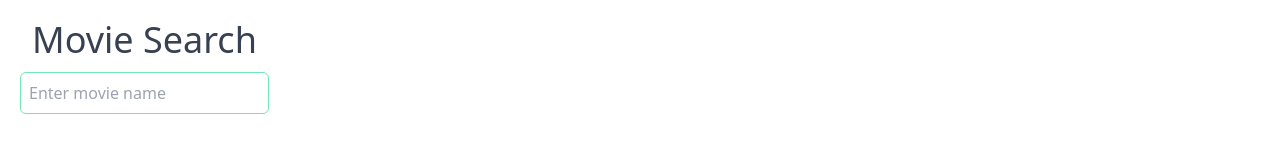
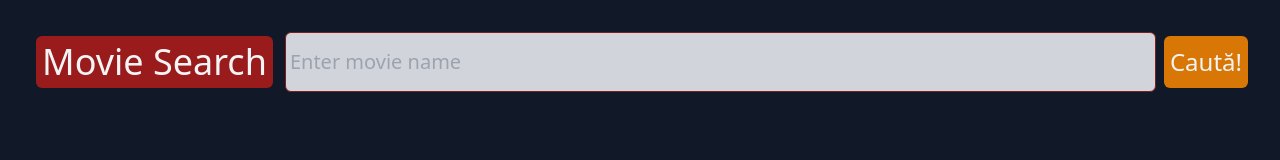
Before and after one commit to Olya3ch/MovieSearch, a website: page index.html in a window 1280 px wide. Drawn offline with nearby package versions, Linux system fonts and the light colour scheme.

Commit message:
css improvements

```diff
--- a/index.html
+++ b/index.html
@@ -11,17 +11,36 @@
 
     <title>Movie Search</title>
   </head>
-  <body class="m-5">
-    <h1 class="text-4xl text-gray-700 m-3">Movie Search</h1>
+  <body class="m-8 bg-gray-900">
+    <div class="flex space-x-2">
+      <h1 class="p-1.5 text-4xl text-gray-100 m-1 rounded-md w-max bg-red-800">
+        Movie Search
+      </h1>
       <input
-      class="p-2 border border-green-300 rounded-md"
+        class="
+          flex-grow
+          p-1
+          border border-red-900
+          rounded-md
+          bg-gray-300
+          text-xl
+        "
         type="text"
         id="movieName"
         name="movieName"
         placeholder="Enter movie name"
       />
+      <button
+        class="p-1.5 text-2xl text-gray-100 m-1 rounded-md w-max bg-yellow-600"
+      >
+        Caută!
+      </button>
+    </div>
 
-    <div id="movie_grid" class="grid grid-cols-4 m-2"></div>
+    <div
+      id="movie_grid"
+      class="grid grid-cols-4 place-items-stretch gap-5 space-y-4 m-4"
+    ></div>
 
     <script>
       let inputEl = document.querySelectorAll("input");
@@ -42,7 +61,6 @@
 
             document.getElementById("movie_grid").innerHTML =
               movieGrid.join("");
-            console.log(movieGrid.join(""));
           });
       }
     </script>
```
Lines whose indentation alone changed are shown as unchanged.
